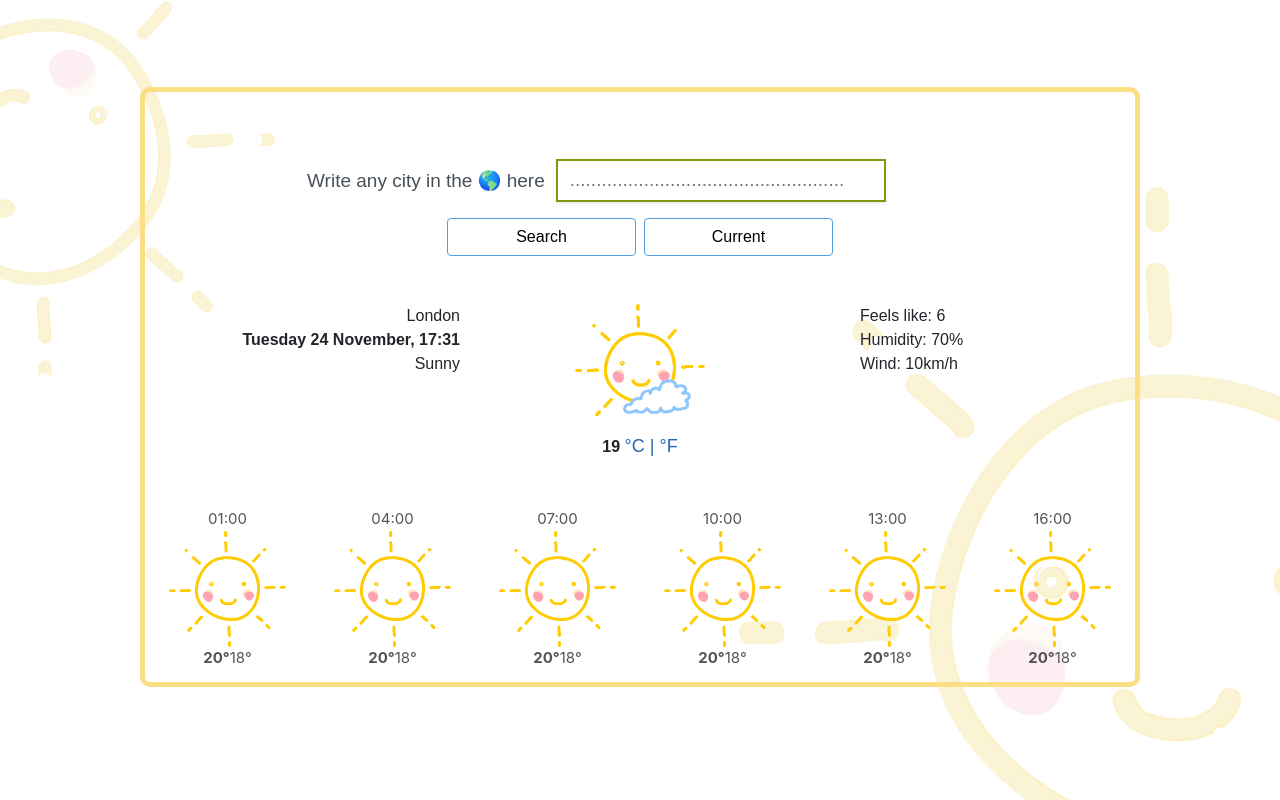
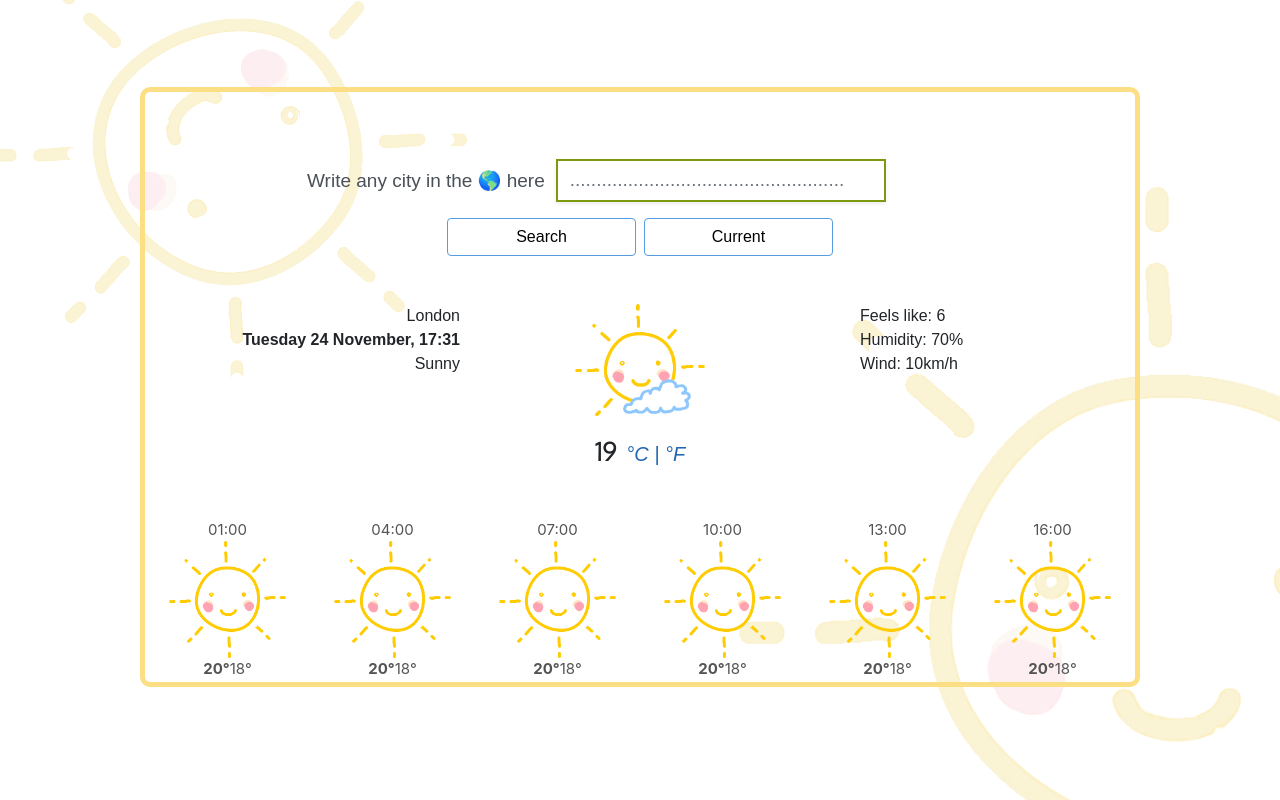
Before and after one commit to EmskyEm/weather-react, a React (Create React App) app: page / in a window 1280 px wide. Shown: the top 800 px of the page. Built offline with nearby package versions, Linux system fonts and the light colour scheme.

Commit message:
Further adjusted my temp & unit styling.

```diff
--- a/public/index.html
+++ b/public/index.html
@@ -11,6 +11,9 @@
         integrity="sha384-TX8t27EcRE3e/ihU7zmQxVncDAy5uIKz4rEkgIXeMed4M0jlfIDPvg6uqKI2xXr2" crossorigin="anonymous" />
     <link rel="manifest" href="%PUBLIC_URL%/manifest.json" />
     <link rel="shortcut icon" href="%PUBLIC_URL%/favicon.ico" />
+    <link rel="preconnect" href="https://fonts.gstatic.com">
+    <link rel="preconnect" href="https://fonts.gstatic.com">
+    <link href="https://fonts.googleapis.com/css2?family=Oxygen:wght@300&display=swap" rel="stylesheet">
     <title>Kid-Friendly Weather App</title>
 </head>
 
--- a/src/App.css
+++ b/src/App.css
@@ -22,5 +22,5 @@
   position: absolute;
   top: -90px;
   transform: translateX(15%) rotate(135deg);
-  left: -25%;
+  left: -10%;
 }
--- a/src/Weather.css
+++ b/src/Weather.css
@@ -4,7 +4,7 @@
   border-radius: 10px;
   border: 5px solid #fcde85;
   margin-top: 87px;
-  padding-bottom: 64px;
+  padding-bottom: 85px;
   padding-top: 67px;
   position: relative;
   z-index: 2;
@@ -84,21 +84,23 @@ ul {
 }
 
 .temperature {
-  position: relative;
   top: -20px;
-  font-size: 20px;
-  margin-left: 100px;
+  font-size: 25px;
   z-index: 2;
   text-align: center;
-  left: 230px;
+  font-weight: bolder;
+  margin-right: -20px;
+  display: inline-block;
+  font-family: "Oxygen", sans-serif;
 }
 .units {
   position: relative;
-  font-size: 18px;
-  font-weight: 300;
+  font-size: 20px;
   color: rgb(32, 102, 177);
-  margin: 0;
+  margin-left: 30px;
   z-index: 2;
+  font-style: italic;
+  display: inline-block;
 }
 
 .units span:hover {
--- a/src/Weather.js
+++ b/src/Weather.js
@@ -28,7 +28,7 @@ export default function Weather() {
                 type="search"
                 placeholder="...................................................."
                 autoFocus="on"
-                autoComplete="off"
+                autoComplete="on"
                 className="form-control shadow-sm"
               />
             </div>
@@ -68,15 +68,9 @@ export default function Weather() {
                 alt={weatherData.description}
               />
             </div>
-            <strong> {weatherData.temperature} </strong>
+            <div className="temperature">{weatherData.temperature}</div>
             <span className="units">
-              <span>
-                <strong>°C </strong>
-              </span>{" "}
-              |{" "}
-              <span>
-                <strong> °F </strong>
-              </span>
+              <span>°C</span> | <span>°F</span>
             </span>
           </div>
           <div className="col-4">
```
Also changed, not shown: 1 other file (tests, documents, lock files or other folders).
